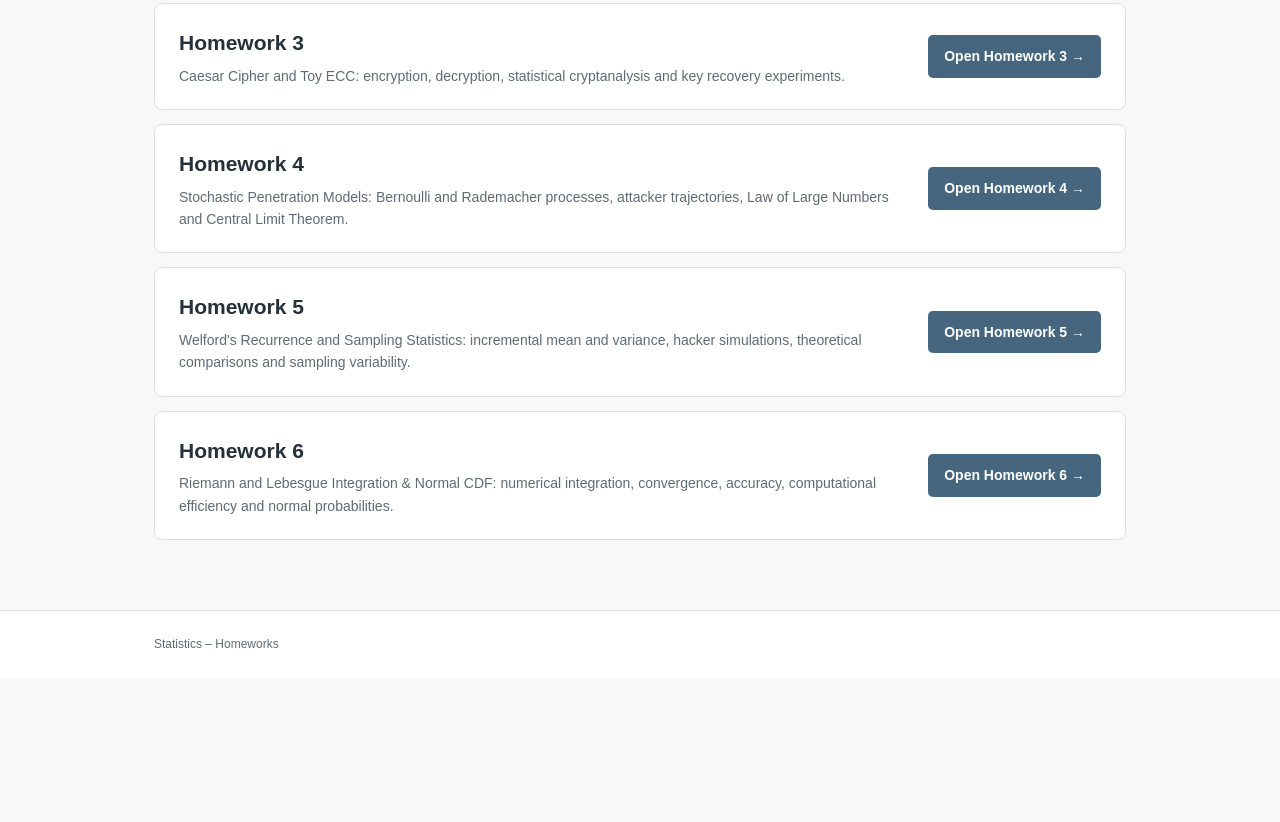
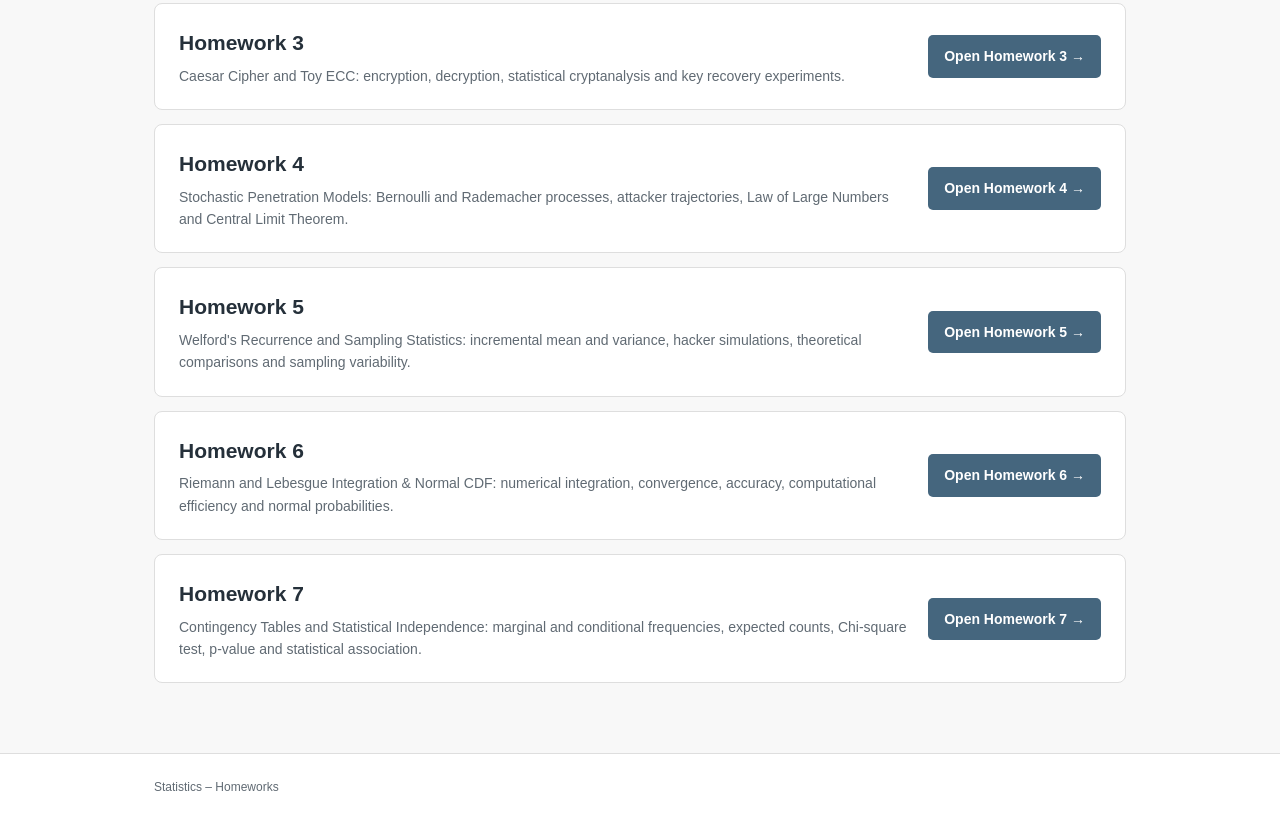
Before and after one commit to kathmend/Statistics-Homework, a plain HTML site: page index.html in a window 1280 px wide. Shown: the part 629-1451 px from the top of the page. Before the commit the page ends 1307 px from the top, so only its background shows below. Drawn offline with Linux system fonts and the light colour scheme.

Commit message:
Add Homework 7 section to index.html

```diff
--- a/index.html
+++ b/index.html
@@ -1,4 +1,3 @@
-
 <!DOCTYPE html>
 <html lang="en">
 <head>
@@ -70,6 +69,7 @@
         <a href="Homework4/index.html">Homework 4</a>
         <a href="Homework5/index.html">Homework 5</a>
         <a href="Homework6/index.html">Homework 6</a>
+        <a href="Homework7/index.html">Homework 7</a>
       </nav>
     </div>
   </header>
@@ -179,6 +179,22 @@
           </a>
         </article>
 
+        <article class="card home-item">
+          <div>
+            <h2>Homework 7</h2>
+            <p>
+              Contingency Tables and Statistical Independence:
+              marginal and conditional frequencies,
+              expected counts, Chi-square test,
+              p-value and statistical association.
+            </p>
+          </div>
+
+          <a href="Homework7/index.html">
+            Open Homework 7 →
+          </a>
+        </article>
+
       </div>
     </section>
 
```
